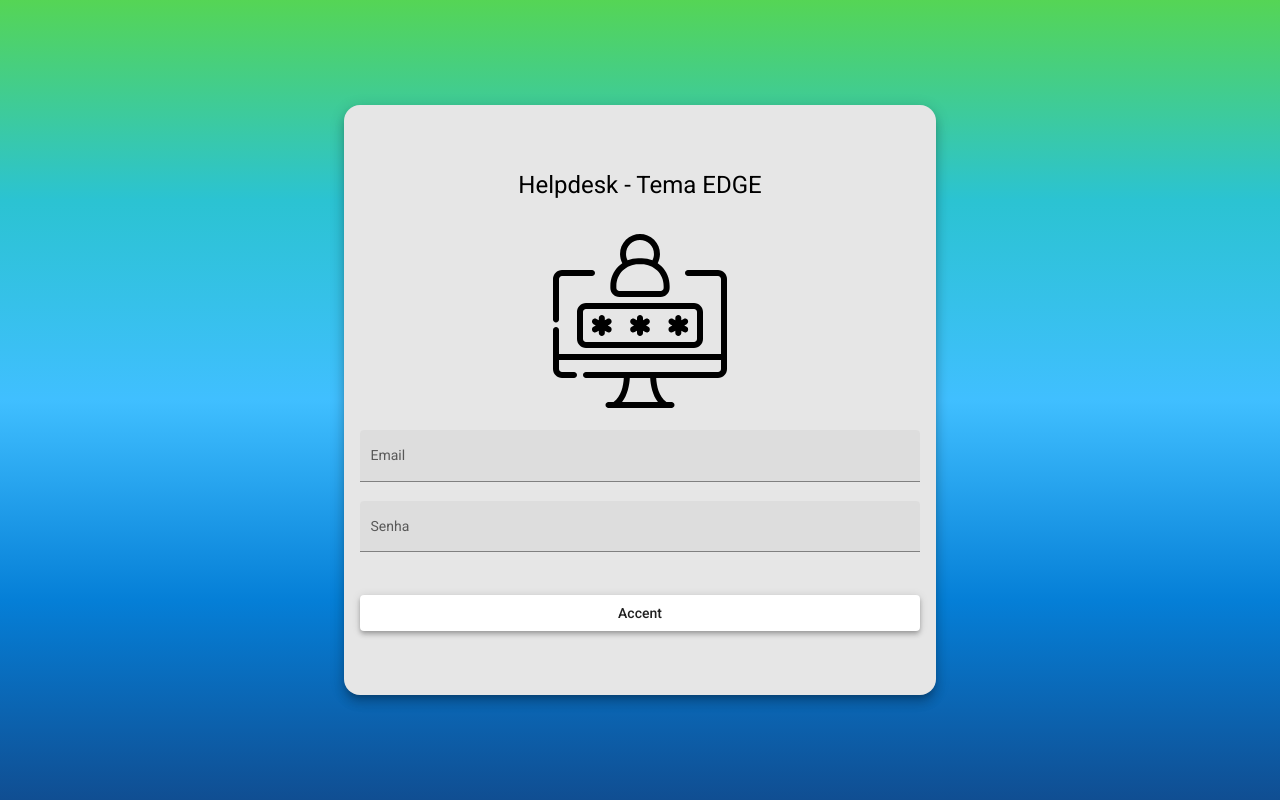
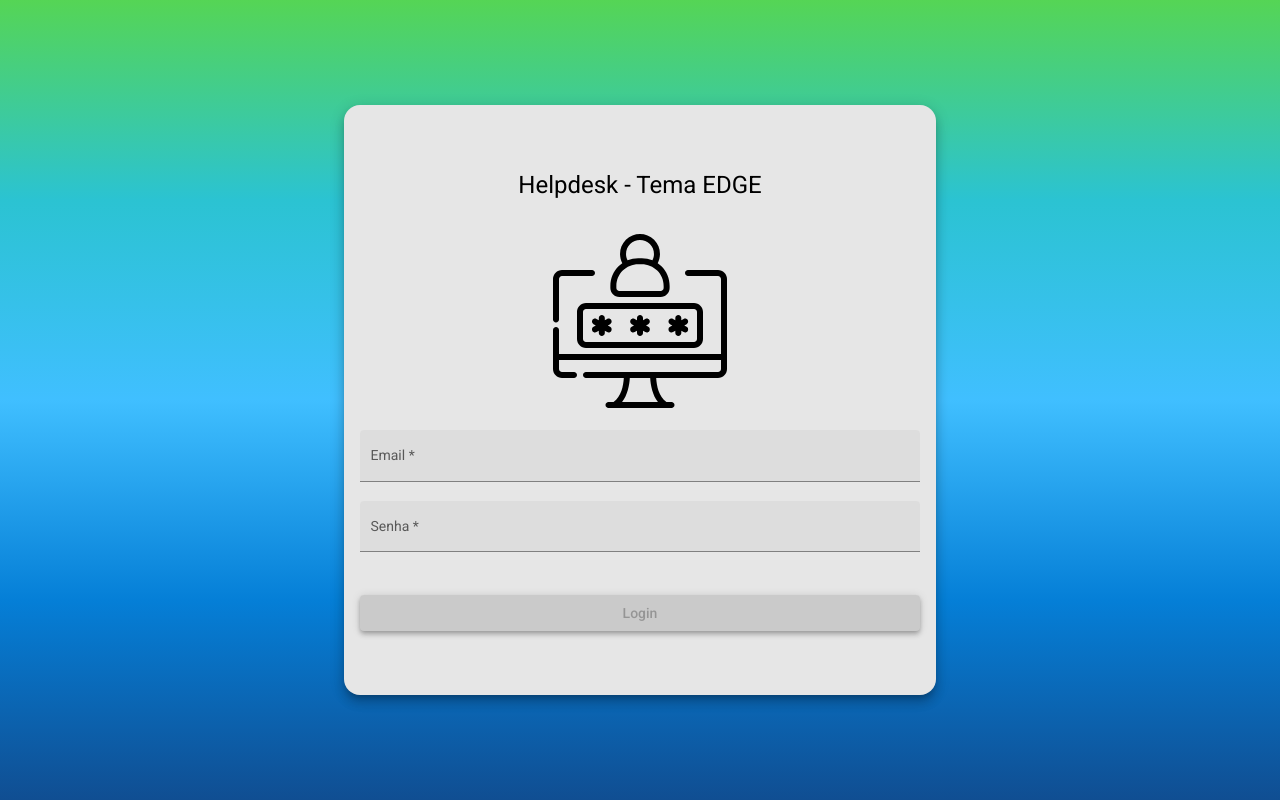
Before and after one commit to FernandoPestillo/helpdesk-front, an Angular app: page /login in a window 1280 px wide. Built offline with nearby package versions, Linux system fonts and the light colour scheme.

Commit message:
validação de campos para login

```diff
--- a/src/app/components/login/login.component.html
+++ b/src/app/components/login/login.component.html
@@ -7,14 +7,14 @@
 
         <mat-form-field class="full-width" appearance="fill">
           <mat-label>Email</mat-label>
-          <input matInput placeholder="lalau@email.com">
+          <input [formControl]="email" required [(ngModel)]="creds.email" name="email" matInput placeholder="lalau@email.com">
         </mat-form-field>
 
         <mat-form-field class="full-width" appearance="fill">
             <mat-label>Senha</mat-label>
-            <input type="password" matInput placeholder="123">
+            <input [formControl]="senha" required [(ngModel)]="creds.senha" name="senha" type="password" matInput placeholder="123">
         </mat-form-field>
 
-        <button class="full-width mat-elevation-z4" mat-flat-button color="basic">Accent</button>
+        <button [disabled]="!validaCampos()" class="full-width mat-elevation-z4" mat-flat-button color="basic">Login</button>
       </form>
 </div>
--- a/src/app/components/login/login.component.ts
+++ b/src/app/components/login/login.component.ts
@@ -1,4 +1,6 @@
 import { Component, OnInit } from '@angular/core';
+import { FormControl, Validators } from '@angular/forms';
+import { Credenciais } from 'src/app/models/credenciais';
 
 @Component({
   selector: 'app-login',
@@ -7,9 +9,26 @@
 })
 export class LoginComponent implements OnInit {
 
+  creds: Credenciais = {
+    email: '',
+    senha: ''
+  }
+
+  email = new FormControl(null, Validators.email);
+  senha = new FormControl(null, Validators.minLength(3));
+
+
   constructor() { }
 
   ngOnInit(): void {
   }
 
+  validaCampos(): boolean {
+    if(this.email.valid && this.senha.valid){
+      return true;
+    } else {
+      return false;
+    }
+  }
+
 }
--- /dev/null
+++ b/src/app/models/credenciais.ts
@@ -0,0 +1,4 @@
+export interface Credenciais {
+    email: string;
+    senha: string;
+}
```
